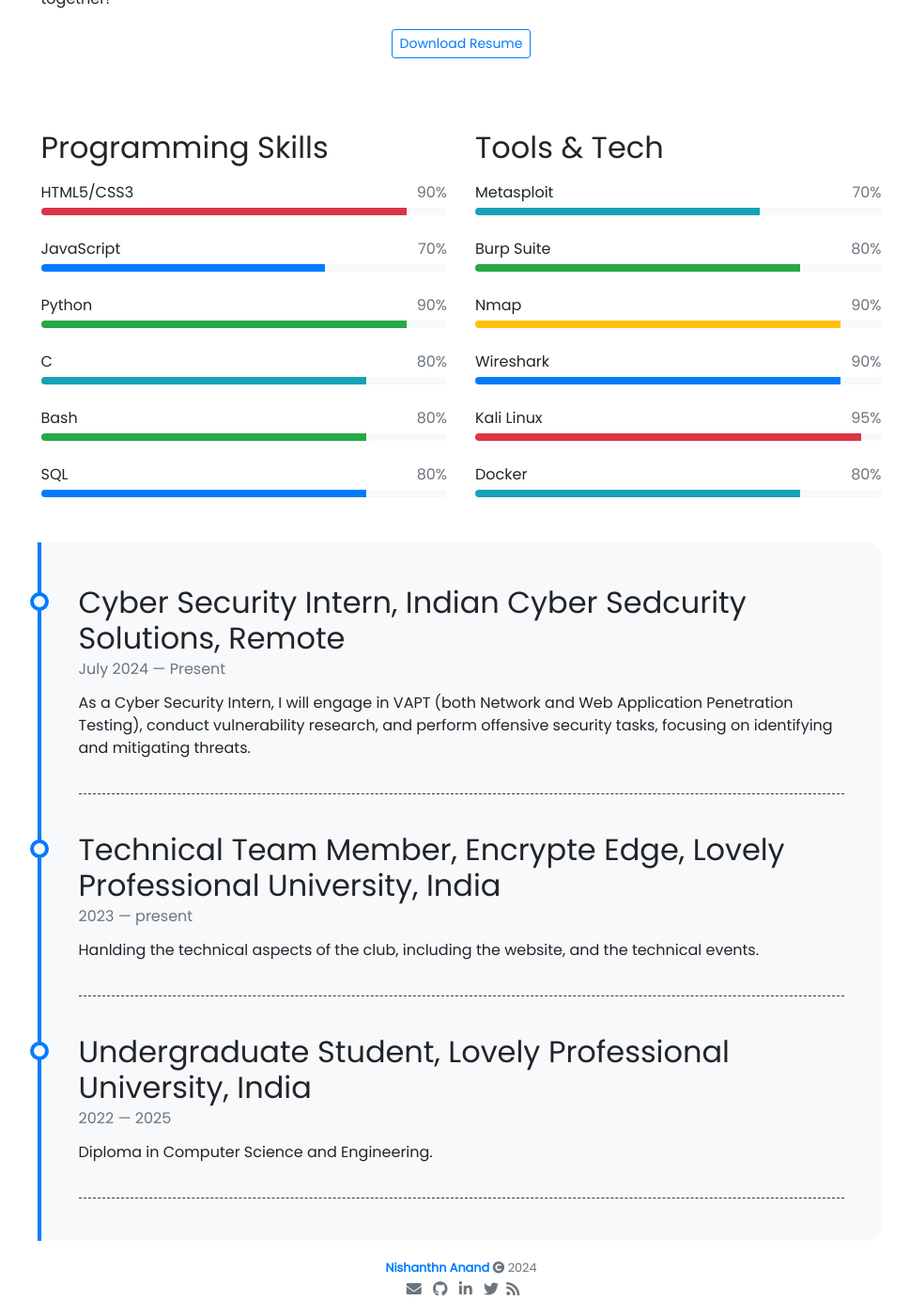
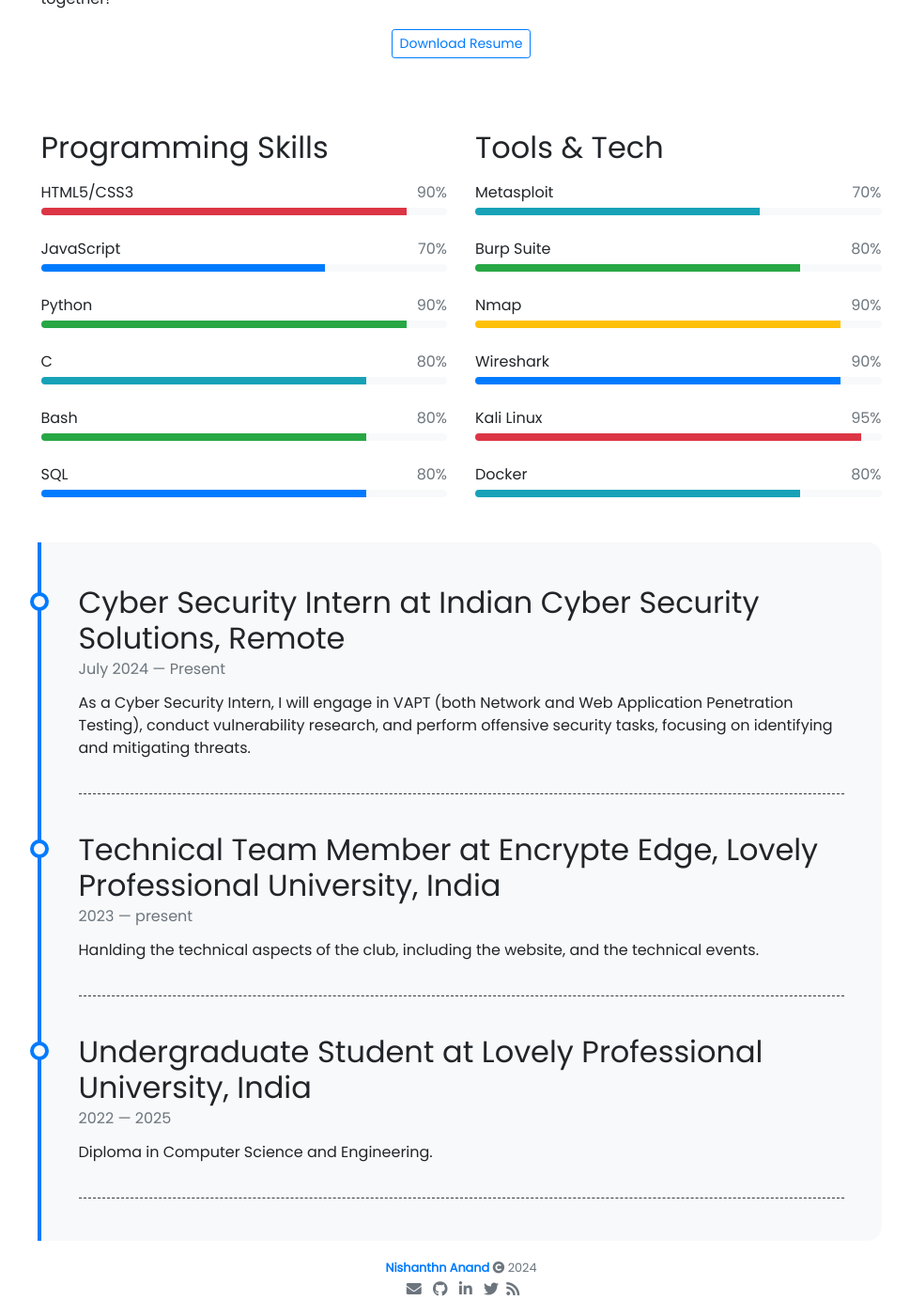
Before and after one commit to NishanthAnand21/official-portfolio, a Jekyll site: the page built from pages/about.md, in a window 1280 px wide and 1400 px high, scrolled down 567 px. Shown: the whole window at 94% size, without its empty margins (149-1118 px from the left). Built offline with Jekyll 4.4.1, drawn with Linux system fonts in a browser that asks for light colours; nearby versions of some CDN libraries; emoji names are drawn with the system emoji font.

Commit message:
here we go agin

```diff
--- a/_data/timeline.yml
+++ b/_data/timeline.yml
@@ -1,14 +1,14 @@
-- title: Cyber Security Intern, Indian Cyber Sedcurity Solutions, Remote
+- title: Cyber Security Intern at Indian Cyber Security Solutions, Remote
   from: July 2024
   to: Present
   description: As a Cyber Security Intern, I will engage in VAPT (both Network and Web Application Penetration Testing), conduct vulnerability research, and perform offensive security tasks, focusing on identifying and mitigating threats.
 
-- title: Technical Team Member, Encrypte Edge, Lovely Professional University, India
+- title: Technical Team Member at Encrypte Edge, Lovely Professional University, India
   from: 2023
   to: present
   description: Hanlding the technical aspects of the club, including the website, and the technical events.
 
-- title: Undergraduate Student, Lovely Professional University, India
+- title: Undergraduate Student at Lovely Professional University, India
   from: 2022
   to: 2025
   description: Diploma in Computer Science and Engineering.
```
